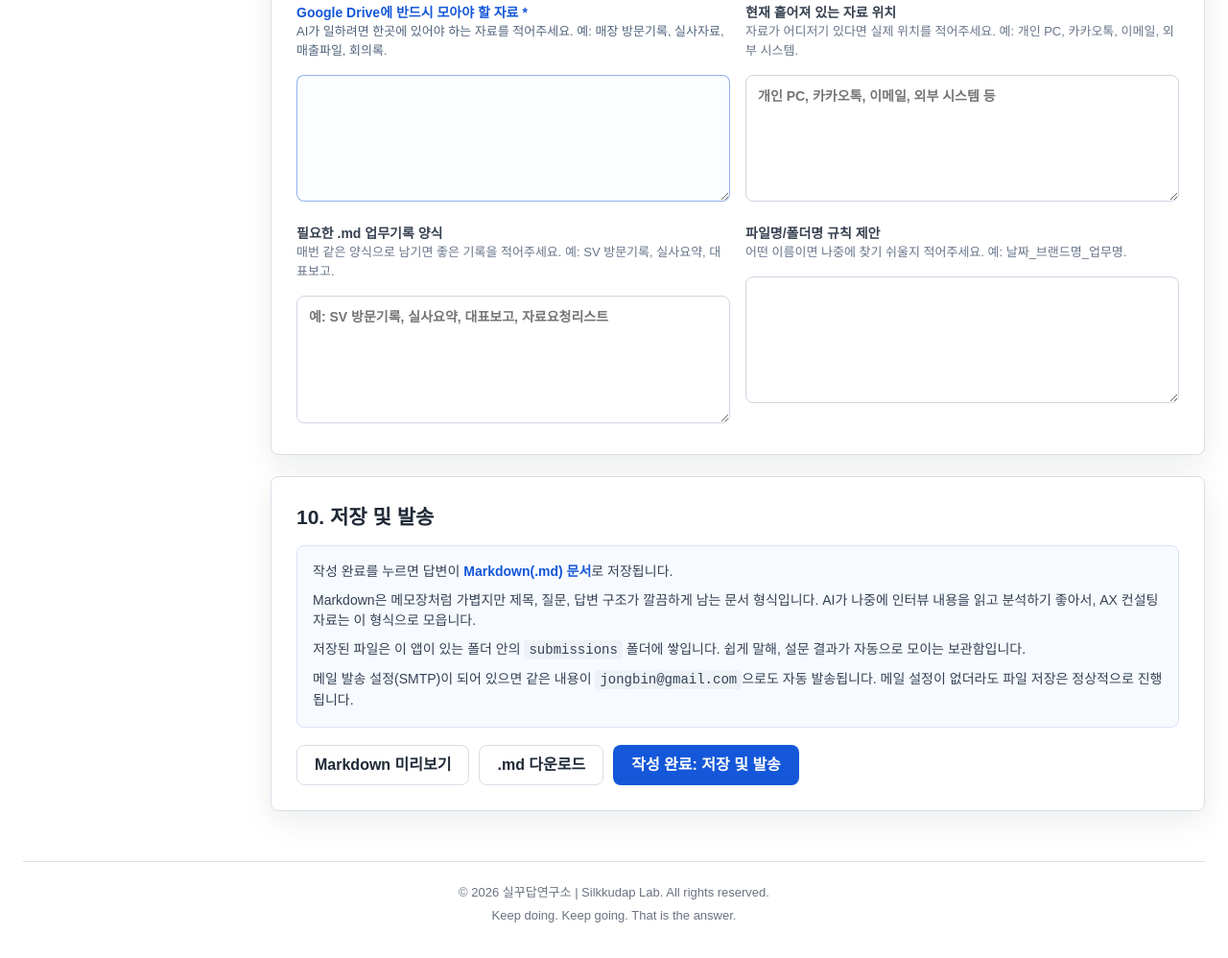
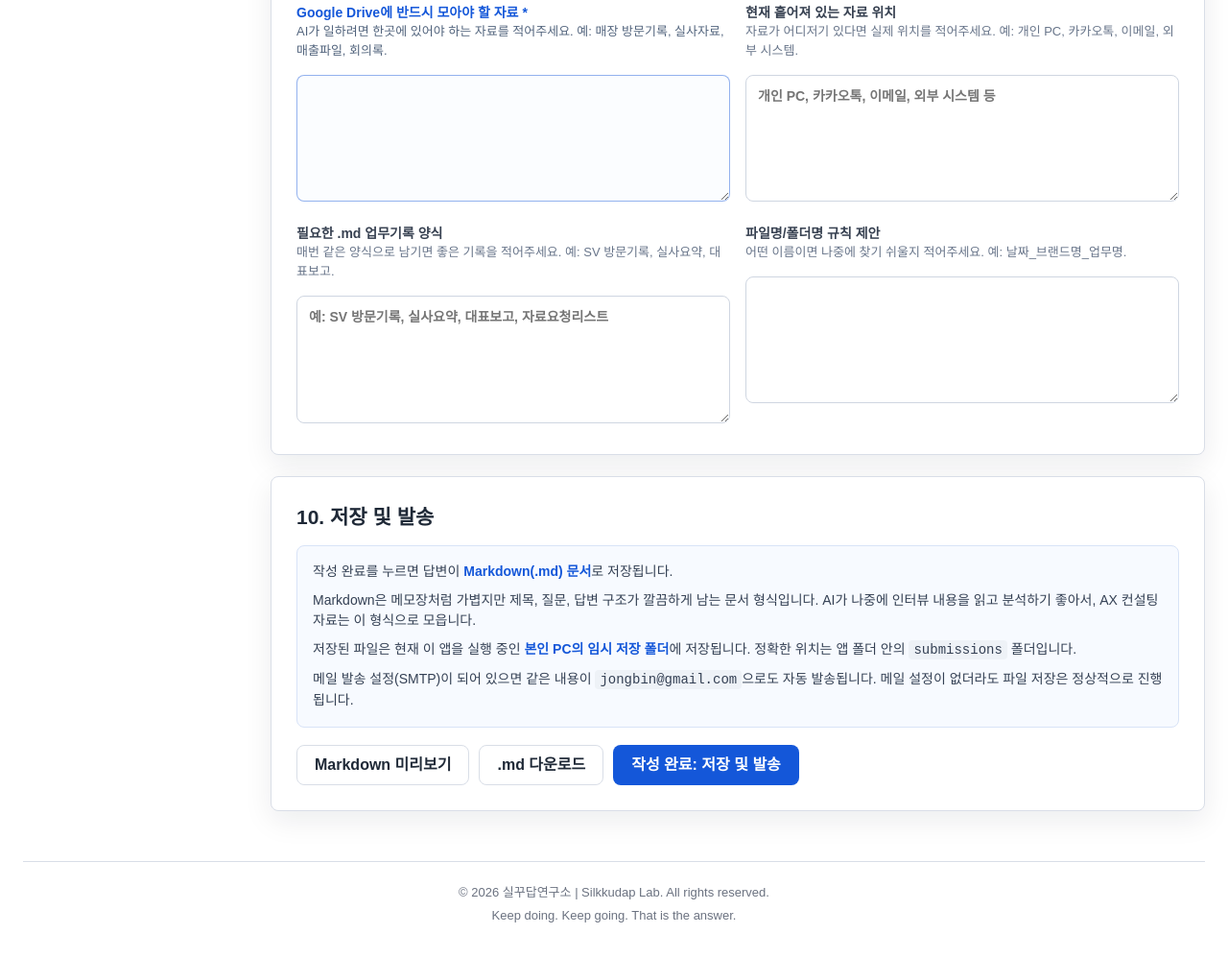
Before and after one commit to juinjungsin/AX_Pre_questions, a website: page index.html in a window 1280 px wide. Shown: the part 9972-10970 px from the top of the page at 96% size. Drawn offline with Linux system fonts and the light colour scheme.

Commit message:
Clarify local submission storage

```diff
--- a/index.html
+++ b/index.html
@@ -154,7 +154,7 @@
           <div class="saveGuide">
             <p>작성 완료를 누르면 답변이 <strong>Markdown(.md) 문서</strong>로 저장됩니다.</p>
             <p>Markdown은 메모장처럼 가볍지만 제목, 질문, 답변 구조가 깔끔하게 남는 문서 형식입니다. AI가 나중에 인터뷰 내용을 읽고 분석하기 좋아서, AX 컨설팅 자료는 이 형식으로 모읍니다.</p>
-            <p>저장된 파일은 이 앱이 있는 폴더 안의 <code>submissions</code> 폴더에 쌓입니다. 쉽게 말해, 설문 결과가 자동으로 모이는 보관함입니다.</p>
+            <p>저장된 파일은 현재 이 앱을 실행 중인 <strong>본인 PC의 임시 저장 폴더</strong>에 저장됩니다. 정확한 위치는 앱 폴더 안의 <code>submissions</code> 폴더입니다.</p>
             <p>메일 발송 설정(SMTP)이 되어 있으면 같은 내용이 <code>jongbin@gmail.com</code>으로도 자동 발송됩니다. 메일 설정이 없더라도 파일 저장은 정상적으로 진행됩니다.</p>
           </div>
           <div class="buttonRow">
```
Also changed, not shown: README.md.
